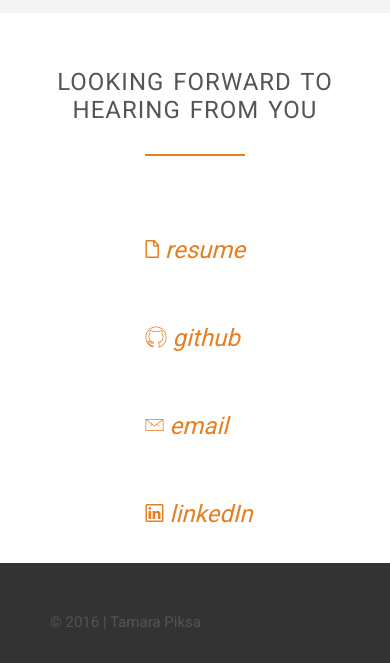
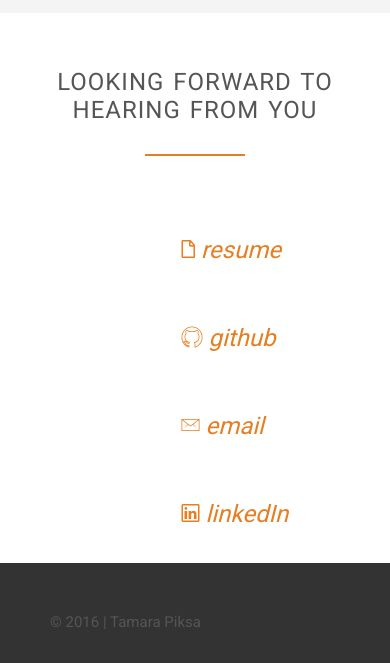
Before and after one commit to tamarapiksa/portfolio, a PHP site: page / in a window 390 px wide. Shown: the part 3145-3808 px from the top of the page. Run offline with PHP 8.4, Linux system fonts and the light colour scheme; style sheets or scripts are compiled from the project's sources; some libraries are stand-ins or nearby versions; some web fonts are replaced.

Commit message:
contact responsive

```diff
--- a/resources/css/queries.css
+++ b/resources/css/queries.css
@@ -10,6 +10,10 @@
     img.logo {
         height: 70px;
         width: auto;
+    }
+
+    .rowcontact a {
+        margin-left: 10%;
     }
 
 }
```
